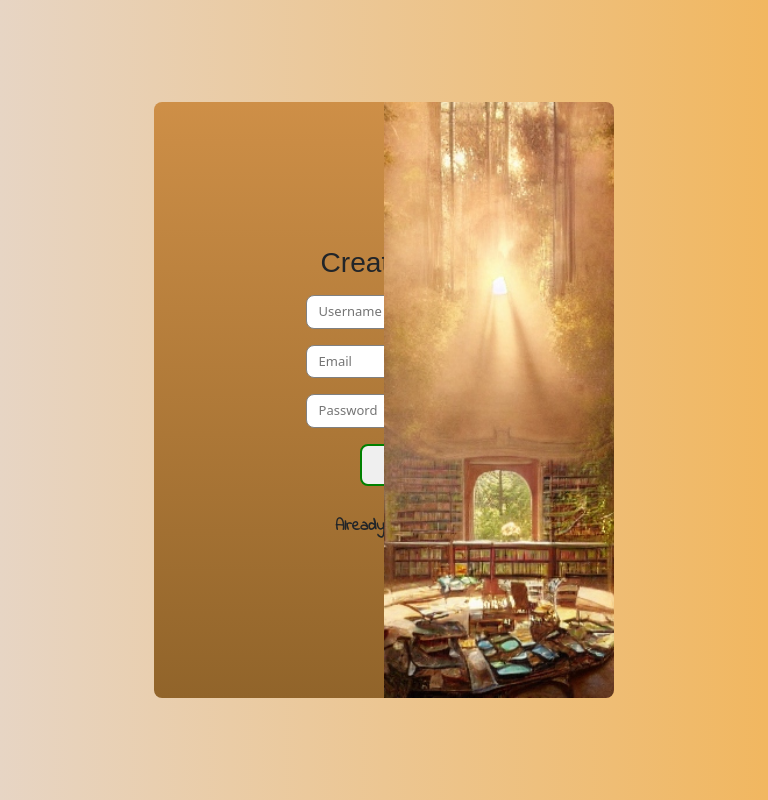
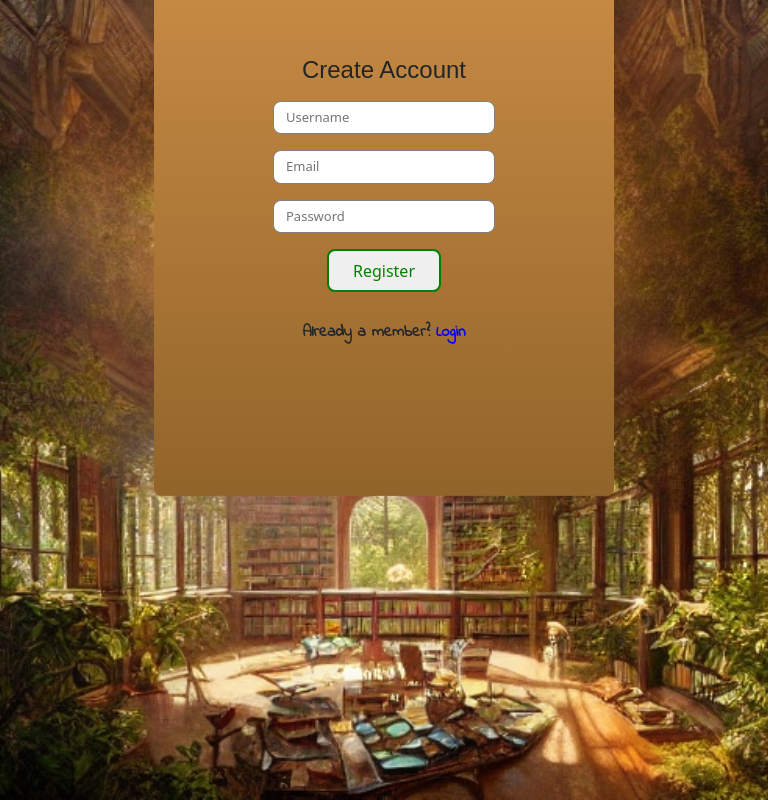
Before and after one commit to ramsumble/bookbook-frontend, a React (Create React App) app: page /register in a window 768 px wide. Built offline with nearby package versions, Linux system fonts and the light colour scheme; no server answers; a web font is replaced by a local one.

Commit message:
register page styling for mobile/tablet

```diff
--- a/src/styles/register.css
+++ b/src/styles/register.css
@@ -76,3 +76,73 @@
     box-sizing: border-box;
     background-origin: content-box;
 }
+
+/* Tablet viewports */
+@media only screen and (min-width: 601px) and (max-width: 1024px) {
+
+    .form-data {
+        display: flex;
+        align-items: center;
+        justify-content: center;
+        flex-direction: column;
+        min-height: 100vh;
+        background: url("../images/f182a449-67bf-4638-83ed-288265a26571.png") bottom/cover no-repeat;
+    }
+
+    .form-container {
+        display: flex;
+        justify-content: center;
+        align-items: center;
+        background-size: 100%;
+        padding: 17vh;
+        margin: 0;
+        margin-bottom: 50%;
+    }
+
+    .image-container, .redundant-login-container {
+        display: none
+    }
+
+    .register-container {
+        display: flex;
+        justify-content: center;
+        align-items: center;
+        flex-direction: column;
+        margin: 0;
+        margin-left: 8vw;
+        flex: 0;
+    }
+
+    .register-container h2{
+        font-size: 1.5em;
+    }
+
+}
+
+
+/* Mobile viewports */
+
+@media only screen and (max-width: 600px) {
+
+    .form-container {
+        width: 100%;
+        display: flex;
+        justify-content: center;
+        align-items: center;
+        background-size: 100%;
+        margin: 0;
+    }
+
+    .image-container, .redundant-login-container {
+        display: none;
+    }
+
+    .register-container {
+        display: flex;
+        align-items: center;
+        flex-direction: column;
+        margin: 0;
+        margin-left: 8vw;
+        flex: 1;
+    }
+}
```
